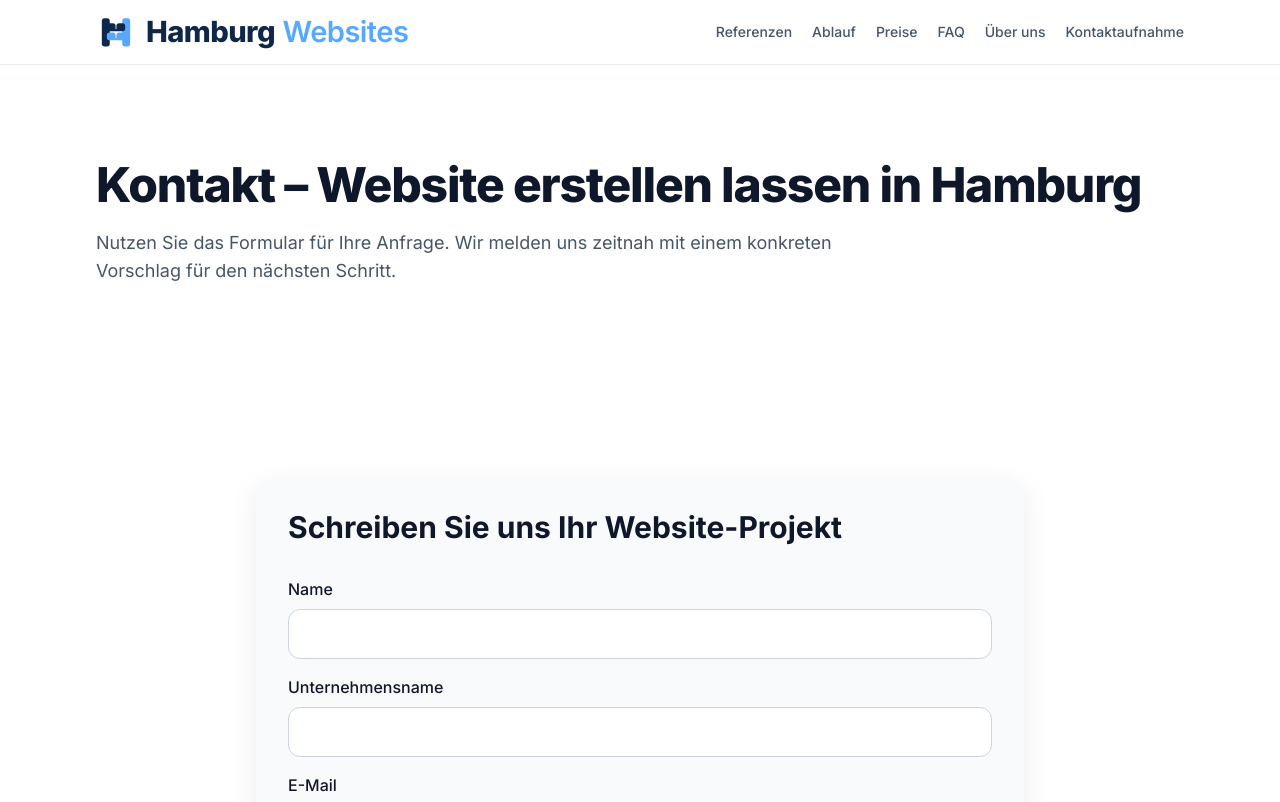
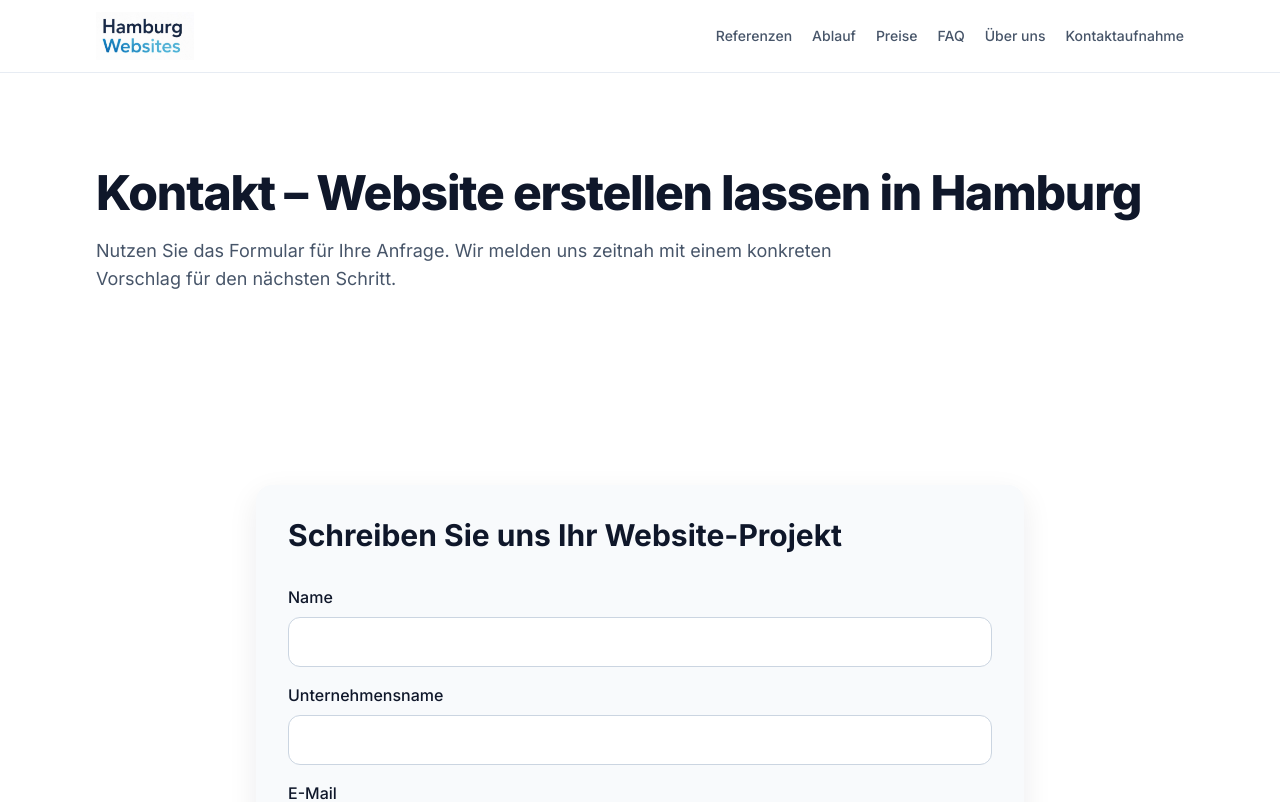
Before and after one commit to VonBismark1871/Hamburg-Website, a Next.js app: page /kontakt in a window 1280 px wide. Shown: the top 802 px of the page. Built offline with nearby package versions, Linux system fonts and the light colour scheme.

Commit message:
Fix branding assets for favicon and site logo

```diff
--- a/components/Logo.jsx
+++ b/components/Logo.jsx
@@ -1,58 +1,19 @@
 import Link from 'next/link';
-
-function LogoIcon({ className = '' }) {
-  return (
-    <svg
-      viewBox="0 0 48 48"
-      aria-hidden="true"
-      className={`h-9 w-9 ${className}`}
-      fill="none"
-      xmlns="http://www.w3.org/2000/svg"
-    >
-      <path
-        d="M7 10.5C7 8.84315 8.34315 7.5 10 7.5H13.5C15.1569 7.5 16.5 8.84315 16.5 10.5V38.5C16.5 40.1569 15.1569 41.5 13.5 41.5H10C8.34315 41.5 7 40.1569 7 38.5V10.5Z"
-        fill="#0F2748"
-      />
-      <path
-        d="M31.5 10.5C31.5 8.84315 32.8431 7.5 34.5 7.5H38C39.6569 7.5 41 8.84315 41 10.5V38.5C41 40.1569 39.6569 41.5 38 41.5H34.5C32.8431 41.5 31.5 40.1569 31.5 38.5V10.5Z"
-        fill="#57A9FF"
-      />
-      <path
-        d="M13 16.5C13 14.8431 14.3431 13.5 16 13.5H20.5C22.1569 13.5 23.5 14.8431 23.5 16.5V20.5H24.5V16.5C24.5 14.8431 25.8431 13.5 27.5 13.5H32C33.6569 13.5 35 14.8431 35 16.5V20C35 21.6569 33.6569 23 32 23H16C14.3431 23 13 21.6569 13 20V16.5Z"
-        fill="#0F2748"
-      />
-      <path
-        d="M13 27.5C13 25.8431 14.3431 24.5 16 24.5H20.5C22.1569 24.5 23.5 25.8431 23.5 27.5V31.5H24.5V27.5C24.5 25.8431 25.8431 24.5 27.5 24.5H32C33.6569 24.5 35 25.8431 35 27.5V31C35 32.6569 33.6569 34 32 34H16C14.3431 34 13 32.6569 13 31V27.5Z"
-        fill="#57A9FF"
-      />
-    </svg>
-  );
-}
-
-function LogoWordmark({ compact = false }) {
-  return (
-    <span
-      className={`whitespace-nowrap leading-none tracking-[-0.02em] ${compact ? 'text-2xl sm:text-[1.7rem]' : 'text-[1.65rem] sm:text-[1.82rem]'}`}
-    >
-      <span className="font-extrabold text-[#0F2748]">Hamburg</span>{' '}
-      <span className="font-semibold text-[#57A9FF]">Websites</span>
-    </span>
-  );
-}
 
 export default function Logo({ className = '', compact = false }) {
   return (
-    <span className={`inline-flex items-center gap-2.5 ${compact ? 'gap-2' : 'gap-2.5'} ${className}`}>
-      <LogoIcon className={compact ? 'h-8 w-8 sm:h-[2.05rem] sm:w-[2.05rem]' : 'h-9 w-9 sm:h-10 sm:w-10'} />
-      <LogoWordmark compact={compact} />
-    </span>
+    <img
+      src="/brand/hw-website-logo.svg"
+      alt="Hamburg Websites"
+      className={`${compact ? 'h-9 sm:h-10' : 'h-10 sm:h-12'} w-auto ${className}`}
+    />
   );
 }
 
 export function LogoLink({ href = '/', className = '', compact = false }) {
   return (
-    <Link href={href} className={`inline-flex max-w-full items-center ${className}`} aria-label="Hamburg Websites Startseite">
-      <Logo compact={compact} className="max-w-full" />
+    <Link href={href} className={`inline-flex items-center ${className}`} aria-label="Hamburg Websites Startseite">
+      <Logo compact={compact} />
     </Link>
   );
 }
--- a/pages/_app.js
+++ b/pages/_app.js
@@ -6,9 +6,9 @@ export default function App({ Component, pageProps }) {
     <>
       <Head>
         <meta name="viewport" content="width=device-width, initial-scale=1" />
-        <link rel="icon" href="/brand/official-monogram.svg" type="image/svg+xml" />
-        <link rel="shortcut icon" href="/brand/official-monogram.svg" type="image/svg+xml" />
-        <link rel="apple-touch-icon" href="/brand/official-monogram.svg" />
+        <link rel="icon" href="/brand/hw-monogram-favicon-v2.svg?v=20260311" type="image/svg+xml" />
+        <link rel="shortcut icon" href="/brand/hw-monogram-favicon-v2.svg?v=20260311" type="image/svg+xml" />
+        <link rel="apple-touch-icon" href="/brand/hw-monogram-favicon-v2.svg?v=20260311" />
         <link rel="preconnect" href="https://fonts.googleapis.com" />
         <link rel="preconnect" href="https://fonts.gstatic.com" crossOrigin="" />
         <link
```
Also changed, not shown: public/brand/hw-monogram-favicon-v2.svg (renamed from public/brand/official-monogram.svg), public/brand/hw-website-logo.svg (renamed from public/brand/official-full-logo.svg).
